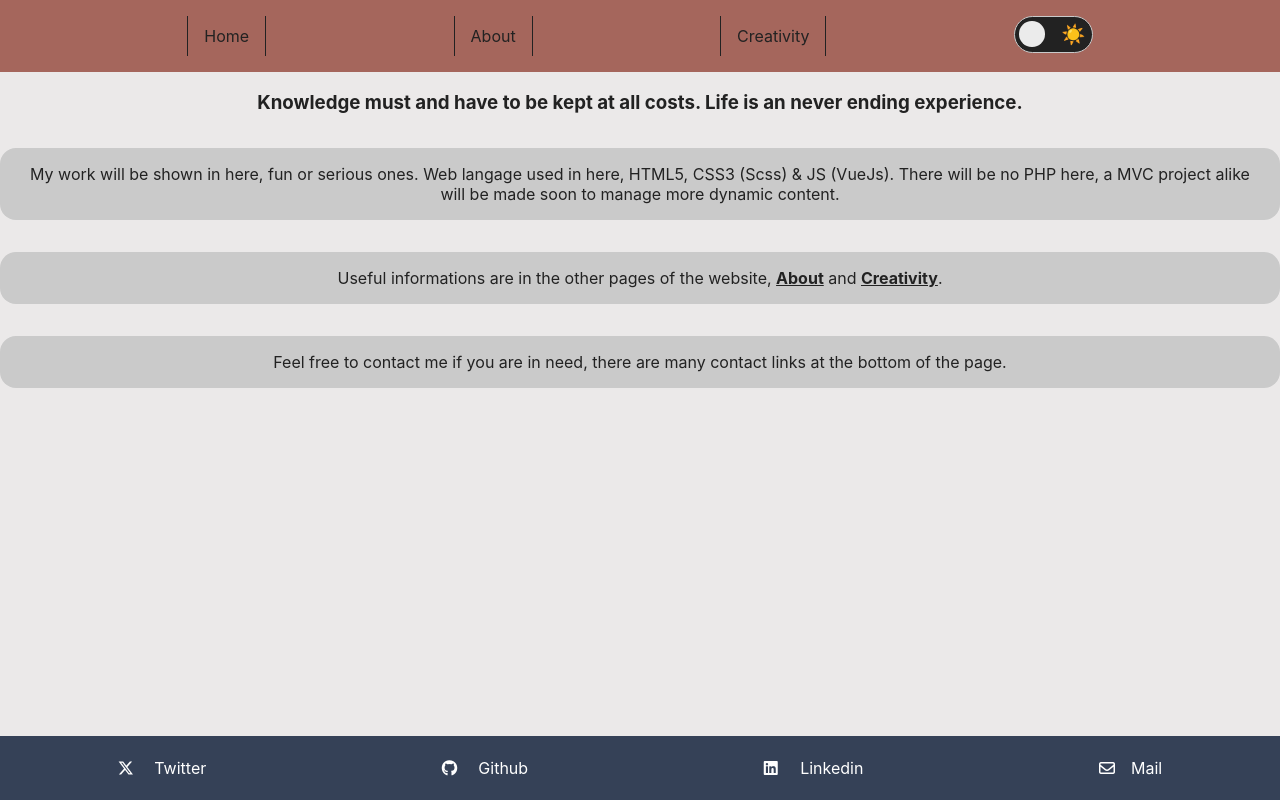
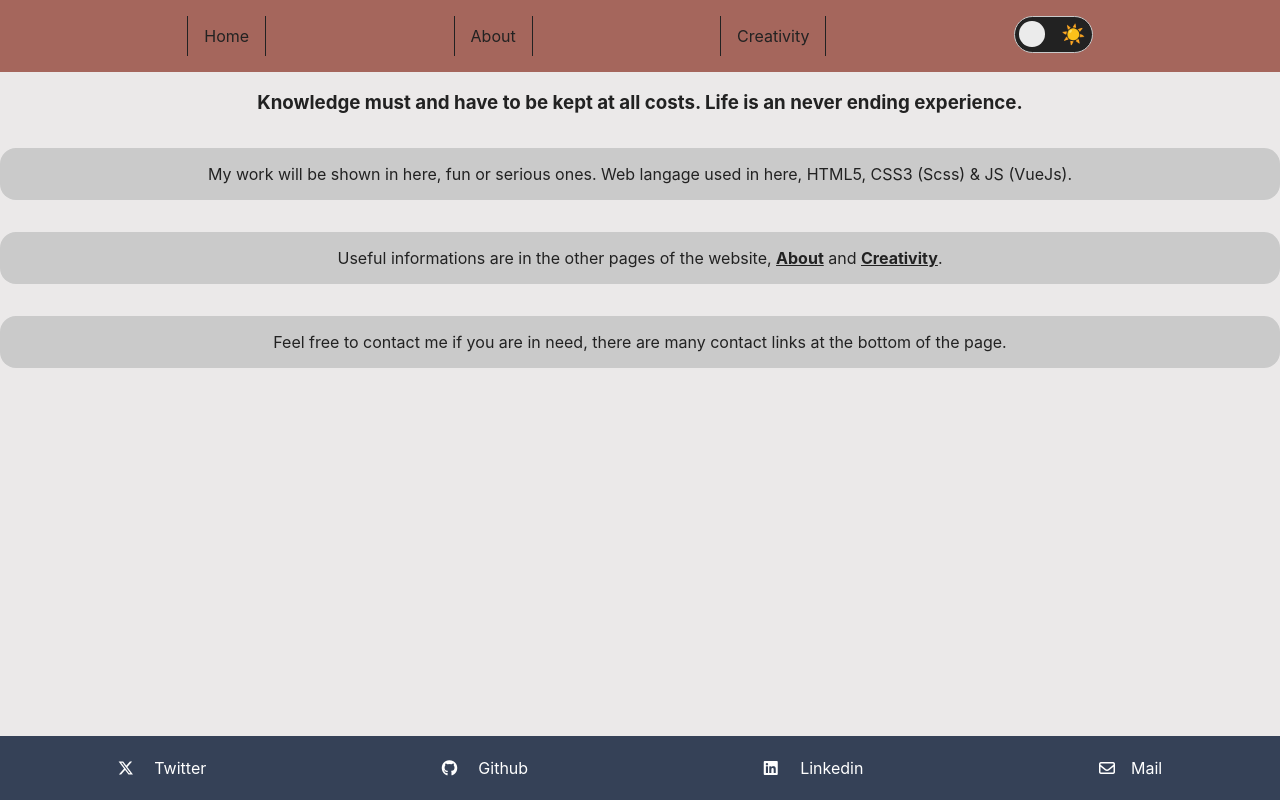
Before and after one commit to Matthias-Geslin/MatthMyHub, a Vue app: page / in a window 1280 px wide. Built offline with nearby package versions, Linux system fonts and the light colour scheme.

Commit message:
Update
Slight edit

```diff
--- a/src/components/HomeTempHub.vue
+++ b/src/components/HomeTempHub.vue
@@ -10,7 +10,7 @@ import HomeTemp from './HomeTemp.vue'
 
     <template #content>
       <article class="baseContent home">
-        <p>My work will be shown in here, fun or serious ones. Web langage used in here, HTML5, CSS3 (Scss) & JS (VueJs). There will be no PHP here, a MVC project alike will be made soon to manage more dynamic content.</p>
+        <p>My work will be shown in here, fun or serious ones. Web langage used in here, HTML5, CSS3 (Scss) & JS (VueJs).</p>
         <p>Useful informations are in the other pages of the website, <b><RouterLink to="/about"><u>About</u></RouterLink></b> and <b><RouterLink to="/creativity"><u>Creativity</u></RouterLink></b>.</p>
         <p>Feel free to contact me if you are in need, there are many contact links at the bottom of the page.</p>
       </article>
```
